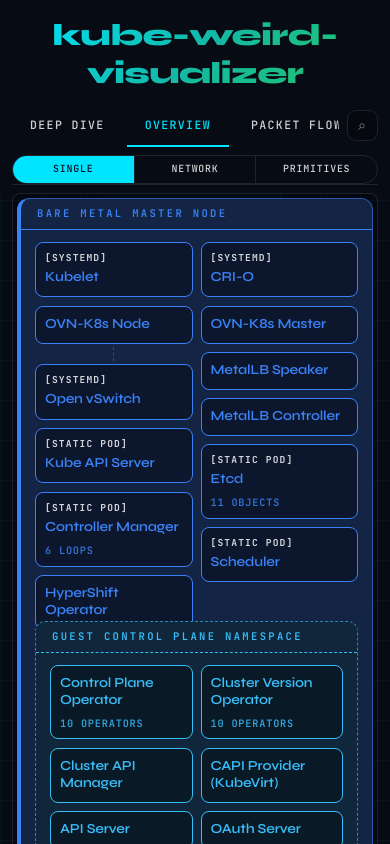
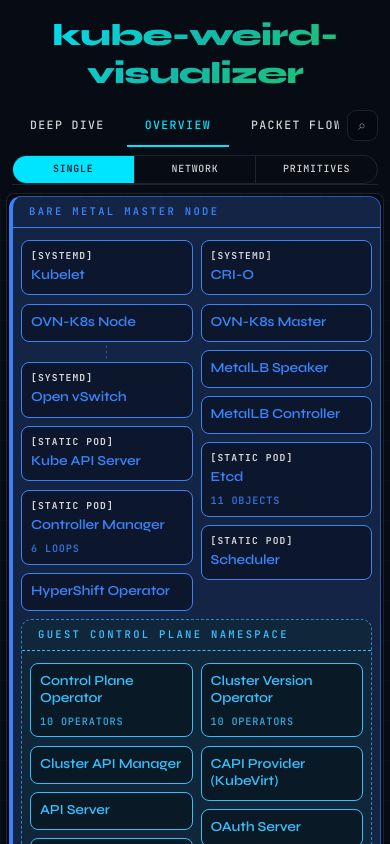
Before and after one commit to mopeps/kube-visual, a React (Vite) app: page / in a window 390 px wide. Built offline with nearby package versions, Linux system fonts and the light colour scheme.

Commit message:
smaller mobile padding

```diff
--- a/src/index.css
+++ b/src/index.css
@@ -195,11 +195,11 @@
 @media (max-width: 640px) {
   .overview-canvas {
     gap: 4px;
-    padding: 4px;
+    padding: 2px;
   }
 
   .zone-content {
-    padding: 12px 14px;
+    padding: 12px 8px;
   }
 
   .zone-content-inner {
@@ -227,6 +227,12 @@
 /* Reduce padding at depth > 0 so nested zones don't balloon */
 .zone--nested > .zone-content {
   padding: 12px 14px;
+}
+
+@media (max-width: 640px) {
+  .zone--nested > .zone-content {
+    padding-inline: 8px;
+  }
 }
 
 /* ── Column zones ──────────────────────────────────────────────────────
@@ -975,10 +981,14 @@
   overscroll-behavior: contain;
   -webkit-overflow-scrolling: touch;
   /* Reserve the floating chrome's height up top so content starts just below
-     it; the 12px sides replace the inset the shell padding used to give. A
+     it; the 6px sides keep compact content close to the viewport edge. A
      little room at the bottom to scroll past the last object. */
-  padding: var(--compact-chrome-h, 0px) 12px 4rem;
-}
+  padding: var(--compact-chrome-h, 0px) 6px 4rem;
+  /* Keep the compact canvas visually centred. The pane still scrolls, but its
+     scrollbar no longer adds an extra gutter on the right. */
+  scrollbar-width: none;
+}
+.swipe-pane::-webkit-scrollbar { width: 0; height: 0; }
 /* Let wide code blocks scroll horizontally without arming the pager. */
 .swipe-viewport pre.code-block { touch-action: pan-x; }
 
```
Also changed, not shown: 1 other file (tests, documents, lock files or other folders).
